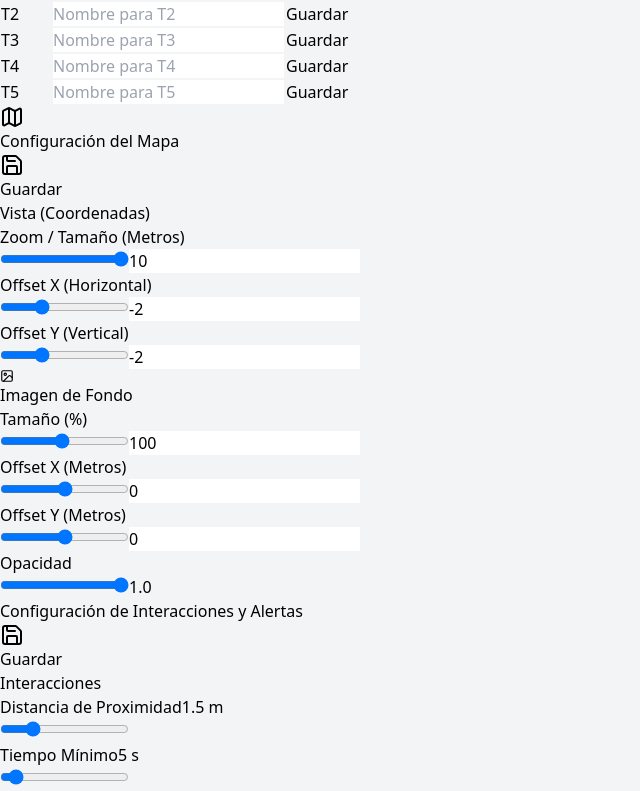
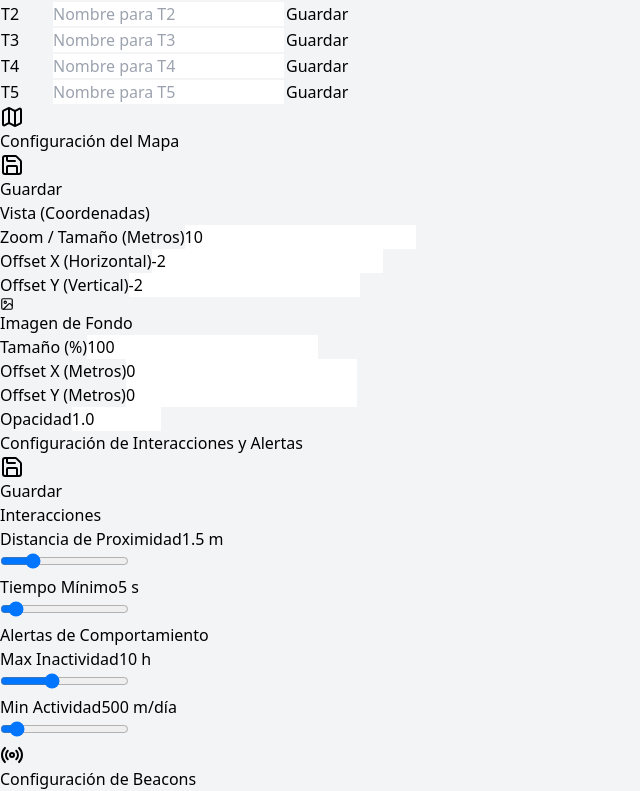
Before and after one commit to LilTeo14/RumSense, a React app in the folder frontend/: page /engineering in a window 1280 px wide. Shown: the part 555-1346 px from the top of the page, without its empty margins (0-640 px from the left). Built offline with nearby package versions, Linux system fonts and the light colour scheme; the HTML template or start-up script is replaced by a standard one.

Commit message:
cambio de sliders a cuadros de numero

```diff
--- a/frontend/src/pages/Engineering.tsx
+++ b/frontend/src/pages/Engineering.tsx
@@ -128,27 +128,36 @@ export default function Engineering() {
                         {/* Map View */}
                         <div>
                             <h4 className="font-semibold text-gray-600 text-sm border-b pb-1 mb-3">Vista (Coordenadas)</h4>
-                            <div className="space-y-3">
-                                <div>
-                                    <label className="block text-xs font-medium text-gray-500 mb-1">Zoom / Tamaño (Metros)</label>
-                                    <div className="flex items-center gap-4">
-                                        <input type="range" min="1" max="10" step="0.01" value={mapSize} onChange={(e) => setMapSize(e.target.value)} className="flex-1 h-2 bg-gray-200 rounded-lg appearance-none cursor-pointer accent-blue-600" />
-                                        <input type="number" value={mapSize} onChange={(e) => setMapSize(e.target.value)} className="w-16 border-gray-200 rounded px-2 py-1 text-xs" />
-                                    </div>
+                            <div className="space-y-4">
+                                <div className="flex items-center justify-between bg-gray-50 p-3 rounded-lg border border-gray-100">
+                                    <label className="text-sm font-medium text-gray-700">Zoom / Tamaño (Metros)</label>
+                                    <input
+                                        type="number"
+                                        step="0.01"
+                                        value={mapSize}
+                                        onChange={(e: React.ChangeEvent<HTMLInputElement>) => setMapSize(e.target.value)}
+                                        className="w-24 border-gray-300 rounded-md px-3 py-1.5 text-sm focus:border-blue-500 focus:ring-1 focus:ring-blue-500 shadow-sm"
+                                    />
                                 </div>
-                                <div>
-                                    <label className="block text-xs font-medium text-gray-500 mb-1">Offset X (Horizontal)</label>
-                                    <div className="flex items-center gap-4">
-                                        <input type="range" min="-5" max="5" step="0.01" value={offsetX} onChange={(e) => setOffsetX(e.target.value)} className="flex-1 h-2 bg-gray-200 rounded-lg appearance-none cursor-pointer accent-blue-600" />
-                                        <input type="number" value={offsetX} onChange={(e) => setOffsetX(e.target.value)} className="w-16 border-gray-200 rounded px-2 py-1 text-xs" />
-                                    </div>
+                                <div className="flex items-center justify-between bg-gray-50 p-3 rounded-lg border border-gray-100">
+                                    <label className="text-sm font-medium text-gray-700">Offset X (Horizontal)</label>
+                                    <input
+                                        type="number"
+                                        step="0.01"
+                                        value={offsetX}
+                                        onChange={(e: React.ChangeEvent<HTMLInputElement>) => setOffsetX(e.target.value)}
+                                        className="w-24 border-gray-300 rounded-md px-3 py-1.5 text-sm focus:border-blue-500 focus:ring-1 focus:ring-blue-500 shadow-sm"
+                                    />
                                 </div>
-                                <div>
-                                    <label className="block text-xs font-medium text-gray-500 mb-1">Offset Y (Vertical)</label>
-                                    <div className="flex items-center gap-4">
-                                        <input type="range" min="-5" max="5" step="0.01" value={offsetY} onChange={(e) => setOffsetY(e.target.value)} className="flex-1 h-2 bg-gray-200 rounded-lg appearance-none cursor-pointer accent-blue-600" />
-                                        <input type="number" value={offsetY} onChange={(e) => setOffsetY(e.target.value)} className="w-16 border-gray-200 rounded px-2 py-1 text-xs" />
-                                    </div>
+                                <div className="flex items-center justify-between bg-gray-50 p-3 rounded-lg border border-gray-100">
+                                    <label className="text-sm font-medium text-gray-700">Offset Y (Vertical)</label>
+                                    <input
+                                        type="number"
+                                        step="0.01"
+                                        value={offsetY}
+                                        onChange={(e: React.ChangeEvent<HTMLInputElement>) => setOffsetY(e.target.value)}
+                                        className="w-24 border-gray-300 rounded-md px-3 py-1.5 text-sm focus:border-blue-500 focus:ring-1 focus:ring-blue-500 shadow-sm"
+                                    />
                                 </div>
                             </div>
                         </div>
@@ -158,34 +167,48 @@ export default function Engineering() {
                             <h4 className="font-semibold text-gray-600 text-sm border-b pb-1 mb-3 flex items-center gap-2">
                                 <Image size={14} /> Imagen de Fondo
                             </h4>
-                            <div className="space-y-3">
-                                <div>
-                                    <label className="block text-xs font-medium text-gray-500 mb-1">Tamaño (%)</label>
-                                    <div className="flex items-center gap-4">
-                                        <input type="range" min="10" max="200" step="1" value={bgSize} onChange={(e) => setBgSize(e.target.value)} className="flex-1 h-2 bg-gray-200 rounded-lg appearance-none cursor-pointer accent-blue-600" />
-                                        <input type="number" value={bgSize} onChange={(e) => setBgSize(e.target.value)} className="w-16 border-gray-200 rounded px-2 py-1 text-xs" />
-                                    </div>
+                            <div className="space-y-4">
+                                <div className="flex items-center justify-between bg-gray-50 p-3 rounded-lg border border-gray-100">
+                                    <label className="text-sm font-medium text-gray-700">Tamaño (%)</label>
+                                    <input
+                                        type="number"
+                                        step="1"
+                                        value={bgSize}
+                                        onChange={(e: React.ChangeEvent<HTMLInputElement>) => setBgSize(e.target.value)}
+                                        className="w-24 border-gray-300 rounded-md px-3 py-1.5 text-sm focus:border-blue-500 focus:ring-1 focus:ring-blue-500 shadow-sm"
+                                    />
                                 </div>
-                                <div>
-                                    <label className="block text-xs font-medium text-gray-500 mb-1">Offset X (Metros)</label>
-                                    <div className="flex items-center gap-4">
-                                        <input type="range" min="-10" max="10" step="0.01" value={bgOffsetX} onChange={(e) => setBgOffsetX(e.target.value)} className="flex-1 h-2 bg-gray-200 rounded-lg appearance-none cursor-pointer accent-blue-600" />
-                                        <input type="number" value={bgOffsetX} onChange={(e) => setBgOffsetX(e.target.value)} className="w-16 border-gray-200 rounded px-2 py-1 text-xs" />
-                                    </div>
+                                <div className="flex items-center justify-between bg-gray-50 p-3 rounded-lg border border-gray-100">
+                                    <label className="text-sm font-medium text-gray-700">Offset X (Metros)</label>
+                                    <input
+                                        type="number"
+                                        step="0.01"
+                                        value={bgOffsetX}
+                                        onChange={(e: React.ChangeEvent<HTMLInputElement>) => setBgOffsetX(e.target.value)}
+                                        className="w-24 border-gray-300 rounded-md px-3 py-1.5 text-sm focus:border-blue-500 focus:ring-1 focus:ring-blue-500 shadow-sm"
+                                    />
                                 </div>
-                                <div>
-                                    <label className="block text-xs font-medium text-gray-500 mb-1">Offset Y (Metros)</label>
-                                    <div className="flex items-center gap-4">
-                                        <input type="range" min="-10" max="10" step="0.01" value={bgOffsetY} onChange={(e) => setBgOffsetY(e.target.value)} className="flex-1 h-2 bg-gray-200 rounded-lg appearance-none cursor-pointer accent-blue-600" />
-                                        <input type="number" value={bgOffsetY} onChange={(e) => setBgOffsetY(e.target.value)} className="w-16 border-gray-200 rounded px-2 py-1 text-xs" />
-                                    </div>
+                                <div className="flex items-center justify-between bg-gray-50 p-3 rounded-lg border border-gray-100">
+                                    <label className="text-sm font-medium text-gray-700">Offset Y (Metros)</label>
+                                    <input
+                                        type="number"
+                                        step="0.01"
+                                        value={bgOffsetY}
+                                        onChange={(e: React.ChangeEvent<HTMLInputElement>) => setBgOffsetY(e.target.value)}
+                                        className="w-24 border-gray-300 rounded-md px-3 py-1.5 text-sm focus:border-blue-500 focus:ring-1 focus:ring-blue-500 shadow-sm"
+                                    />
                                 </div>
-                                <div>
-                                    <label className="block text-xs font-medium text-gray-500 mb-1">Opacidad</label>
-                                    <div className="flex items-center gap-4">
-                                        <input type="range" min="0" max="1" step="0.1" value={bgOpacity} onChange={(e) => setBgOpacity(e.target.value)} className="flex-1 h-2 bg-gray-200 rounded-lg appearance-none cursor-pointer accent-blue-600" />
-                                        <span className="text-xs w-16">{bgOpacity}</span>
-                                    </div>
+                                <div className="flex items-center justify-between bg-gray-50 p-3 rounded-lg border border-gray-100">
+                                    <label className="text-sm font-medium text-gray-700">Opacidad</label>
+                                    <input
+                                        type="number"
+                                        step="0.1"
+                                        min="0"
+                                        max="1"
+                                        value={bgOpacity}
+                                        onChange={(e: React.ChangeEvent<HTMLInputElement>) => setBgOpacity(e.target.value)}
+                                        className="w-24 border-gray-300 rounded-md px-3 py-1.5 text-sm focus:border-blue-500 focus:ring-1 focus:ring-blue-500 shadow-sm"
+                                    />
                                 </div>
                             </div>
                         </div>
```
